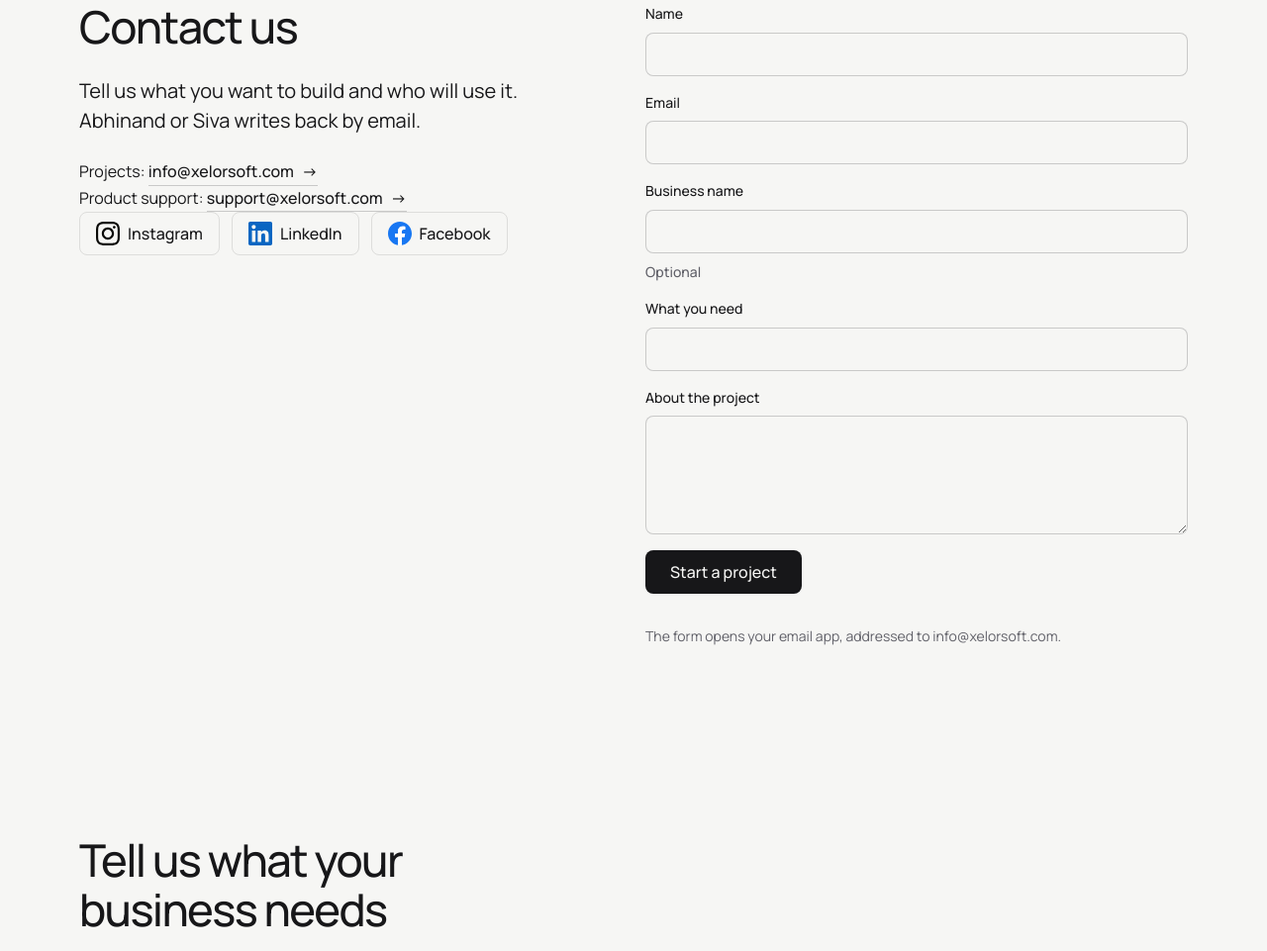
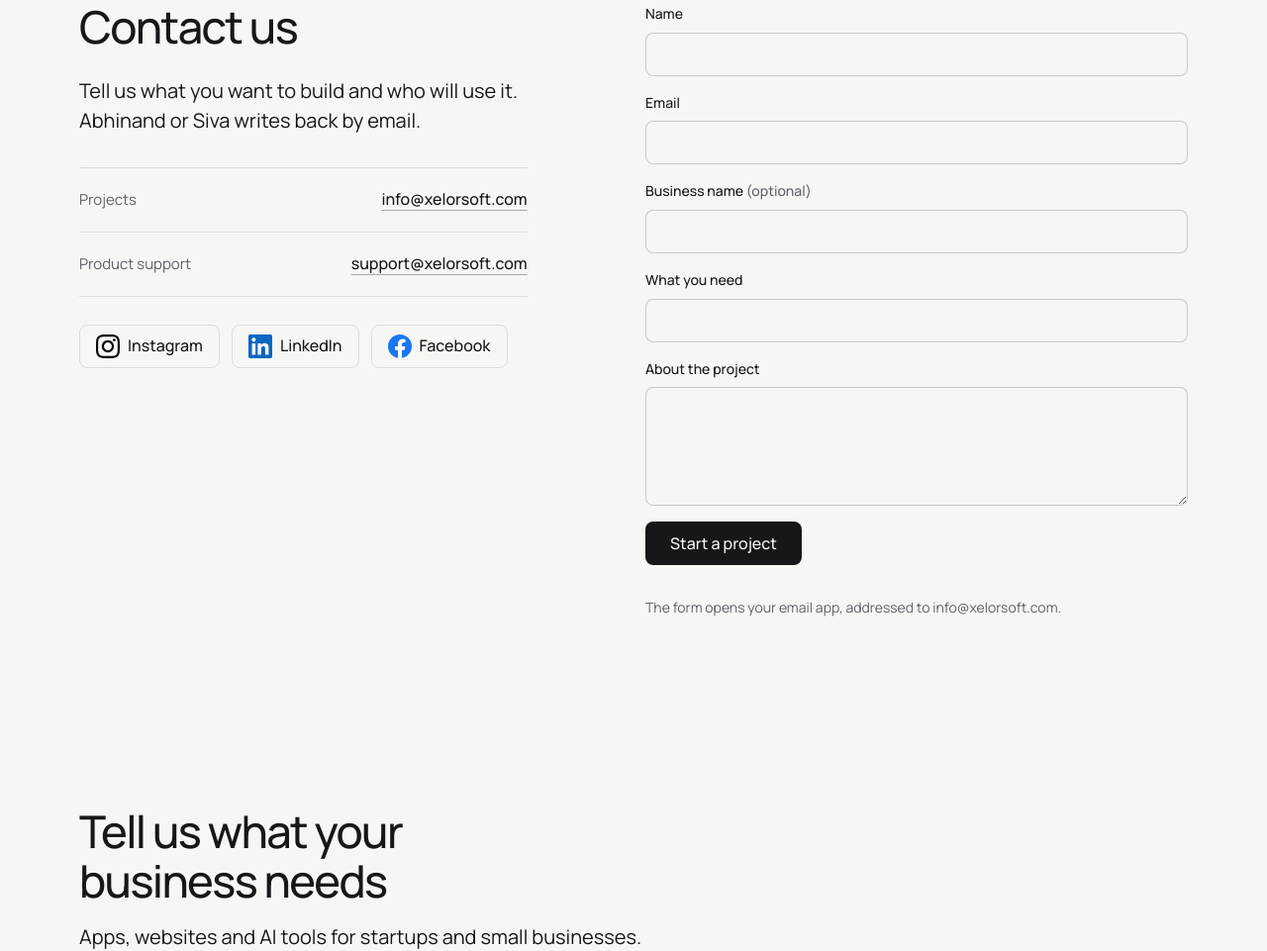
Before and after one commit to abzops/xelorsoft-website, a plain HTML site: page index.html in a window 1280 px wide. Shown: the part 7439-8400 px from the top of the page at 99% size. Drawn offline with Linux system fonts and the light colour scheme.

Commit message:
Contact block: clean email list, spaced social buttons, clearer optional field

```diff
--- a/index.html
+++ b/index.html
@@ -90,9 +90,20 @@
   #process .mo-pc__visual { aspect-ratio: 4 / 3; display: grid; place-items: center; padding: var(--s-6); background: var(--p-surface); }
   #process .mo-pc__visual > .ui { width: min(100%, 380px); }
   /* Xelorsoft's accounts with their real marks */
+  .contact-list { margin: 32px 0 28px; padding: 0; border-top: 1px solid var(--line, #17171921); max-width: 520px; }
+  .contact-list > div { display: flex; flex-wrap: wrap; align-items: center; justify-content: space-between; gap: 4px 16px; padding: 10px 0; border-bottom: 1px solid var(--line, #17171921); }
+  .contact-list dt { color: var(--muted); font-size: 15px; }
+  .contact-list dd { margin: 0; }
+  .contact-list a { display: inline-flex; align-items: center; min-height: 44px; font-weight: 500; color: var(--ink); text-decoration: underline; text-decoration-thickness: 1px; text-underline-offset: 5px; text-decoration-color: color-mix(in oklab, currentColor 35%, transparent); }
+  .contact-list a:hover { text-decoration-color: currentColor; }
   .reach { display: flex; flex-wrap: wrap; gap: var(--s-3); padding: 0; margin: 0; list-style: none; }
   .reach a { display: inline-flex; align-items: center; gap: var(--s-2); min-height: 44px; padding: 0 var(--s-4); border: 1px solid var(--line, #17171921); border-radius: var(--r-btn, 999px); font-weight: 500; text-decoration: none; }
   .reach img { width: 24px; height: 24px; }
+  @media (max-width: 639px) {
+    .reach { display: grid; grid-template-columns: repeat(3, minmax(0, 1fr)); gap: 8px; margin-bottom: 40px; }
+    .reach a { justify-content: center; padding: 0 8px; font-size: 14px; gap: 6px; }
+    .reach img { width: 20px; height: 20px; }
+  }
   @media (max-width: 639px) {
     .hero__art .d-row:nth-of-type(n+2) { display: none; }
     .hero__art .d-row small { white-space: nowrap; overflow: hidden; text-overflow: ellipsis; }
@@ -582,10 +593,10 @@
         <div class="span-5 stack-5">
           <h2 id="start-h">Contact us</h2>
           <p class="t-lead">Tell us what you want to build and who will use it. Abhinand or Siva writes back by email.</p>
-          <ul class="facts">
-            <li>Projects: <a class="link" href="mailto:info@xelorsoft.com">info@xelorsoft.com</a></li>
-            <li>Product support: <a class="link" href="mailto:support@xelorsoft.com">support@xelorsoft.com</a></li>
-          </ul>
+          <dl class="contact-list">
+            <div><dt>Projects</dt><dd><a href="mailto:info@xelorsoft.com">info@xelorsoft.com</a></dd></div>
+            <div><dt>Product support</dt><dd><a href="mailto:support@xelorsoft.com">support@xelorsoft.com</a></dd></div>
+          </dl>
           <ul class="reach" aria-label="Xelorsoft on social media">
             <li><a href="https://www.instagram.com/xelorsoft/"><img src="/assets/icons/instagram.svg" alt="" width="24" height="24">Instagram</a></li>
             <li><a href="https://www.linkedin.com/company/xelorsoft/"><img src="/assets/icons/linkedin.svg" alt="" width="24" height="24">LinkedIn</a></li>
@@ -600,9 +611,8 @@
             <div class="field field--full"><label for="f-email">Email</label>
               <input id="f-email" name="email" type="email" autocomplete="email" inputmode="email" required aria-describedby="f-email-err">
               <p class="field__error" id="f-email-err" hidden>Write an email address with an @, like name@gmail.com.</p></div>
-            <div class="field field--full"><label for="f-biz">Business name</label>
-              <input id="f-biz" name="business" type="text" autocomplete="organization" aria-describedby="f-biz-hint">
-              <p class="t-small muted" id="f-biz-hint">Optional</p></div>
+            <div class="field field--full"><label for="f-biz">Business name <span class="muted">(optional)</span></label>
+              <input id="f-biz" name="business" type="text" autocomplete="organization"></div>
             <div class="field field--full"><label for="f-need">What you need</label>
               <input id="f-need" name="need" type="text" autocomplete="off" required aria-describedby="f-need-err">
               <p class="field__error" id="f-need-err" hidden>Write what you need, like an app, a website or XS Connect.</p></div>
```
